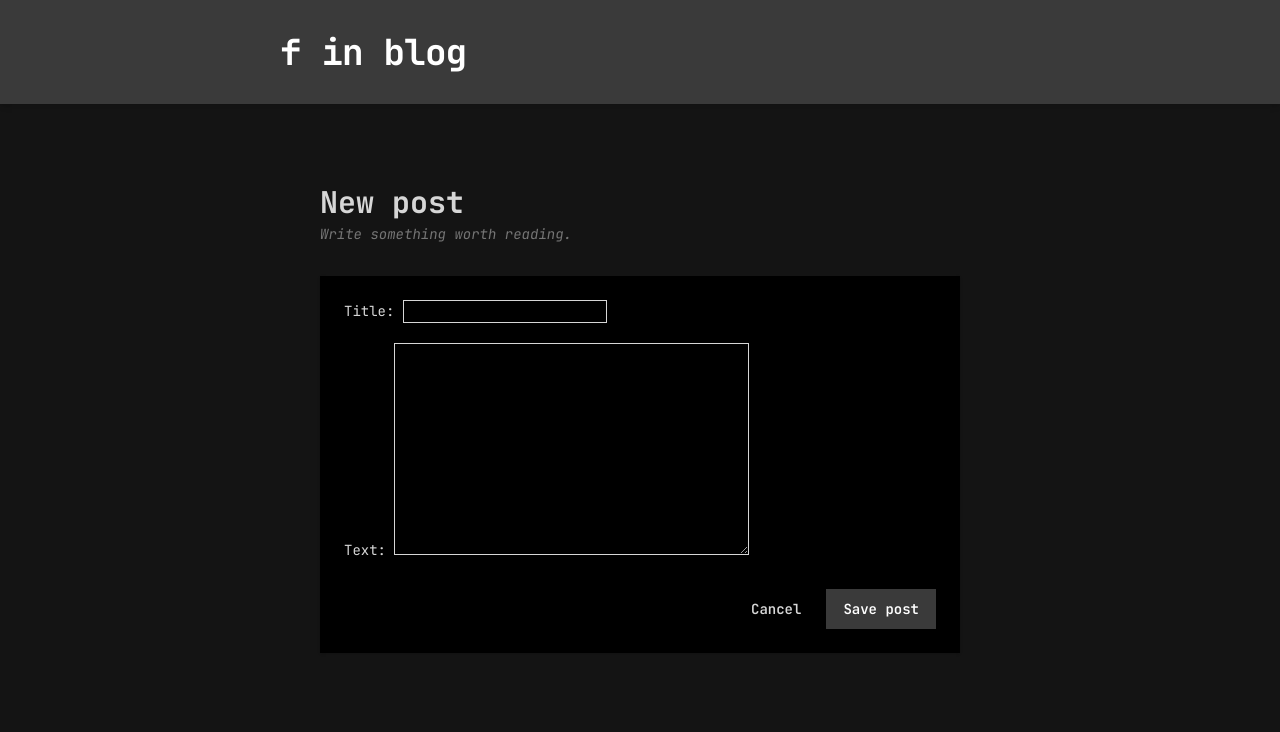
After one commit to finkrent/blogfirsdjango, a Django app: page /post/new/ in a window 1280 px wide. The commit adds this page. Shown: the top 732 px of the page. Run offline with Django 5.2, Linux system fonts and the light colour scheme.

Commit message:
Added views to create/edit blog post inside the site.

```diff
--- /dev/null
+++ b/blog/forms.py
@@ -0,0 +1,7 @@
+from django import forms
+from .models import Post
+
+class PostForm(forms.ModelForm):
+    class Meta:
+        model = Post
+        fields = ('title', 'text')
--- a/blog/templates/blog/base.html
+++ b/blog/templates/blog/base.html
@@ -16,10 +16,14 @@
         <!-- Header -->
         <header class="bg-primary text-primary-content shadow-md">
             <div class="max-w-3xl mx-auto px-6 py-8">
+                {% if user.is_authenticated %}
+                    <a href={% url 'post_new' %} class="top-menu hover:opacity-80 transition-opacity">
+                        {% include "./icons/file-earmark-plus.svg" %}
+                    </a>
+                {% endif %}
                 <a href="/" class="text-4xl font-bold tracking-tight hover:opacity-80 transition-opacity">
                     f in blog
                 </a>
-                <p class="mt-1 text-sm opacity-70 font-light italic">thoughts, words & things</p>
             </div>
         </header>
 
--- /dev/null
+++ b/blog/templates/blog/post_edit.html
@@ -0,0 +1,28 @@
+{% extends 'blog/base.html' %}
+
+{% block content %}
+    <div class="max-w-2xl mx-auto py-10 px-4">
+
+        <!-- Page heading -->
+        <div class="mb-8">
+            <h2 class="text-3xl font-bold">New post</h2>
+            <p class="text-base-content/50 text-sm mt-1 italic">Write something worth reading.</p>
+        </div>
+
+        <!-- Form card -->
+        <div class="card bg-base-100 shadow-sm">
+            <div class="card-body gap-5">
+                <form method="POST" class="flex flex-col gap-5">{% csrf_token %}
+                   {{ form.as_p }}
+                    <!-- Actions -->
+                    <div class="card-actions justify-end mt-2">
+                        <a href="/" class="btn btn-ghost">Cancel</a>
+                        <button type="submit" class="btn btn-primary">Save post</button>
+                    </div>
+
+                </form>
+            </div>
+        </div>
+
+    </div>
+{% endblock %}
--- a/blog/urls.py
+++ b/blog/urls.py
@@ -3,5 +3,7 @@ from . import views
 
 urlpatterns = [
     path('', views.post_list, name='post_list'),
-    path('post/<int:pk>/', views.post_detail, name='post_detail')
+    path('post/<int:pk>/', views.post_detail, name='post_detail'),
+    path('post/new/', views.post_new, name='post_new'),
+    path('post/<int:pk>/edit/', views.post_edit, name='post_edit'),
 ]
--- a/blog/views.py
+++ b/blog/views.py
@@ -1,6 +1,7 @@
-from django.shortcuts import render, get_object_or_404
+from django.shortcuts import render, get_object_or_404, redirect
 from django.utils import timezone
 from .models import Post
+from .forms import PostForm
 # Create your views here.
 
 def post_list(request):
@@ -10,3 +11,30 @@ def post_list(request):
 def post_detail(request, pk):
     post = get_object_or_404(Post, pk=pk)
     return render(request, 'blog/post_detail.html', {'post':post})
+
+def post_new(request):
+    if request.method == "POST":
+        form = PostForm(request.POST)
+        if form.is_valid():
+            post = form.save(commit=False)
+            post.author = request.user
+            post.published_date = timezone.now()
+            post.save()
+            return redirect('post_detail', pk=post.pk)
+    else:
+        form = PostForm()
+    return render(request, 'blog/post_edit.html', {'form':form})
+
+def post_edit(request, pk):
+    post = get_object_or_404(Post, pk=pk)
+    if request.method == "POST":
+        form = PostForm(request.POST, instance=post)
+        if form.is_valid():
+            post = form.save(commit=False)
+            post.author = request.user
+            post.published_date = timezone.now()
+            post.save()
+            return redirect('post_detail', pk=post.pk)
+    else:
+        form = PostForm(instance=post)
+    return render(request, 'blog/post_edit.html', {'form': form})
```
Also changed, not shown: blog/templates/blog/post_detail.html (+10 -3 lines), blog/templates/blog/icons/file-earmark-plus.svg (added), blog/templates/blog/icons/pencil-fill.svg (added), db.sqlite3.
